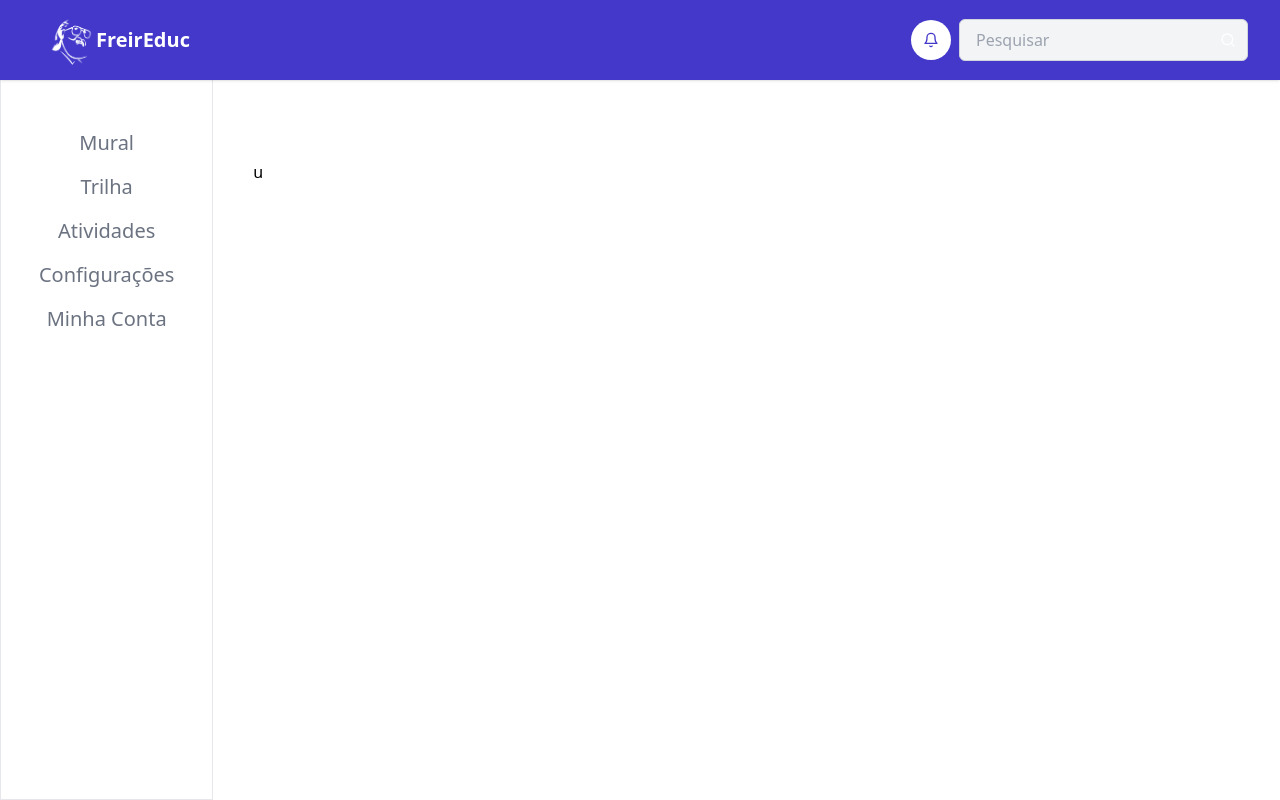
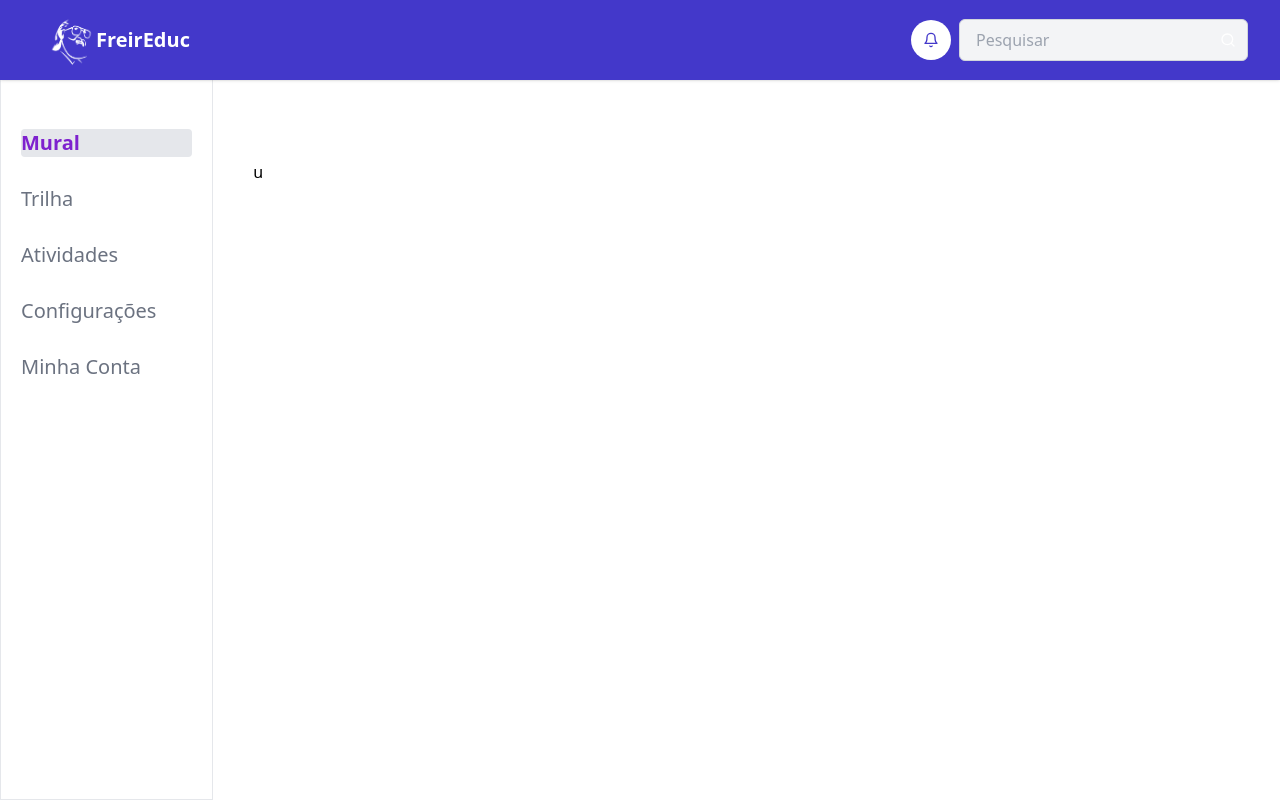
Before and after one commit to nathalia-84/app-abc, a React (Vite) app in the folder frontend/: page /mural in a window 1280 px wide. Built offline with nearby package versions, Linux system fonts and the light colour scheme.

Commit message:
fixes ad

```diff
--- a/frontend/src/mural/Dashboard.tsx
+++ b/frontend/src/mural/Dashboard.tsx
@@ -31,12 +31,47 @@ const Dashboard: React.FC = () => {
       {/* Menu Lateral */}
       <div className="w-1/6 bg-white text-gray-800 border border-gray-200">
         {/* Conteúdo do Menu */}
-        <div className="flex flex-col text-xl p-4 mt-20 px-5 py-10 text-gray-500">
-          <button onClick={() => setCurrentPage('mural')} className="my-2">Mural</button>
-          <button onClick={() => setCurrentPage('trilha')} className="my-2">Trilha</button>
-          <button onClick={() => setCurrentPage('atividades')} className="my-2">Atividades</button>
-          <button onClick={() => setCurrentPage('configuracoes')} className="my-2">Configurações</button>
-          <button onClick={() => setCurrentPage('minhaConta')} className="my-2">Minha Conta</button>
+        <div className="flex flex-col text-xl p-4 mt-20 px-5 py-10 text-gray-500 text-left">
+          <button
+            onClick={() => setCurrentPage('mural')}
+            className={`my-2 mb-5 text-left rounded ${
+              currentPage === 'mural' ? 'text-purple-700 bg-gray-200 font-semibold' : ''
+            }`}
+          >
+            Mural
+          </button>
+          <button
+            onClick={() => setCurrentPage('trilha')}
+            className={`my-2 mb-5 text-left rounded ${
+              currentPage === 'trilha' ? 'text-purple-700 bg-gray-200 font-semibold' : ''
+            }`}
+          >
+            Trilha
+          </button>
+          <button
+            onClick={() => setCurrentPage('atividades')}
+            className={`my-2 mb-5 rounded text-left ${
+              currentPage === 'atividades' ? 'text-purple-700 bg-gray-200 font-semibold' : ''
+            }`}
+          >
+            Atividades
+          </button>
+          <button
+            onClick={() => setCurrentPage('configuracoes')}
+            className={`my-2 mb-5 text-left rounded ${
+              currentPage === 'configuracoes' ? 'text-purple-700 bg-gray-200 font-semibold' : ''
+            }`}
+          >
+            Configurações
+          </button>
+          <button
+            onClick={() => setCurrentPage('minhaConta')}
+            className={`my-2 mb-5 text-left rounded ${
+              currentPage === 'minhaConta' ? 'text-purple-700 bg-gray-200 font-semibold' : ''
+            }`}
+          >
+            Minha Conta
+          </button>
         </div>
       </div>
 
@@ -44,7 +79,7 @@ const Dashboard: React.FC = () => {
       <Navbar />
 
       {/* Conteúdo da Página */}
-      <div className="flex-grow mt-40 mr-10 mb-20 ml-10 ">
+      <div className="flex-grow mt-40 mr-10 mb-20 ml-10">
         {renderContent()}
       </div>
     </div>
--- a/frontend/src/mural/Trilha.tsx
+++ b/frontend/src/mural/Trilha.tsx
@@ -33,13 +33,13 @@ function Trilha() {
   };
 
   return (
-    <div>
+    <div className=''>
       <h1 className="mt-2 mr-1 mb-4 ml-10 text-lg flex-grow font-semibold text-black-400">
         CRIAR NOVA TRILHA
       </h1>
       <div className="grid grid-cols-2 gap-4 mt-2 mx-2 bg-white border border-gray-300 rounded-[50px]">
         <div className="mt-4 mr-4 ml-4 mb-4">
-          <h4 className="text-3xl font-semibold text-gray-400 mt-4">
+          <h4 className="text-3x1 font-semibold text-gray-400 mt-4">
             INSIRA O NOME DA ATIVIDADE
           </h4>
           <input
@@ -54,7 +54,7 @@ function Trilha() {
           <WordItem />
         </div>
         <div className="mt-2 mr-4 ml-4 mb-4">
-          <h4 className="mb-2 text-3xl font-semibold text-gray-400">DESCRIÇÃO</h4>
+          <h4 className="mb-2 text-3x1 font-semibold text-gray-400">DESCRIÇÃO</h4>
           <input
             type="text"
             placeholder="Ex. Alguma Descrição..."
@@ -67,7 +67,7 @@ function Trilha() {
           <AddTrilha />
         </div>
         <div className="mt-2 mr-4 ml-4 mb-4">
-          <h4 className=" text-3xl font-semibold text-gray-400">ESCOLHA O TIPO DA TRILHA</h4>
+          <h4 className=" text-3x1 font-semibold text-gray-400">ESCOLHA O TIPO DA TRILHA</h4>
           <div className="relative flex items-center">
             <div
               className="flex items-center justify-between appearance-none block w-2/3 py-3 px-4 leading-tight text-gray-700 bg-gray-50 focus:bg-white border border-gray-200 focus:border-gray-500 rounded-md focus:outline-none"
@@ -92,7 +92,7 @@ function Trilha() {
           </div>
         </div>
         <div className="mt-2 mr-4 ml-4 mb-4">
-          <h4 className=" text-3xl font-semibold text-gray-400">ESCOLHA A MODALIDADE</h4>
+          <h4 className=" text-3x1 font-semibold text-gray-400">ESCOLHA A MODALIDADE</h4>
           <div className="relative flex items-center">
             <div
               className="flex items-center justify-between appearance-none block w-2/3 py-3 px-4 leading-tight text-gray-700 bg-gray-50 focus:bg-white border border-gray-200 focus:border-gray-500 rounded-md focus:outline-none"
@@ -120,7 +120,7 @@ function Trilha() {
         </div>
 
 
-        <div className="mt-2 ml-4 mr-4 mb-10 ">
+        <div className="mt-2 ml-4 mr-4 mb-10 flex">
 
           <select
              className="flex items-center px-3 py-2 space-x-2 text-white bg-purple-700 border border-gray-200 rounded-md focus:outline-none"
@@ -129,7 +129,11 @@ function Trilha() {
            <option value="iniciar-agora">Iniciar Agora</option>
             <option value="agendar">Agendar</option>
            </select>
-
+           <button
+              className="flex px-3 py-2 leading-none space-x-2 text-white bg-purple-700 border border-gray-200font-semibold rounded-md shadow"
+            >
+              Salvar
+           </button>
         </div>
 
 
```
